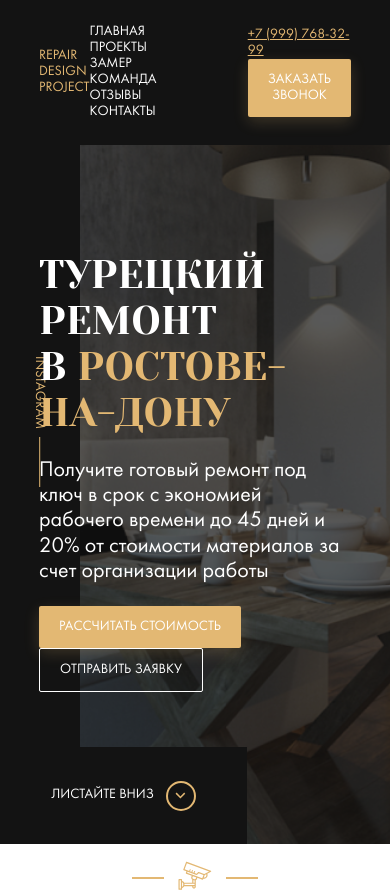
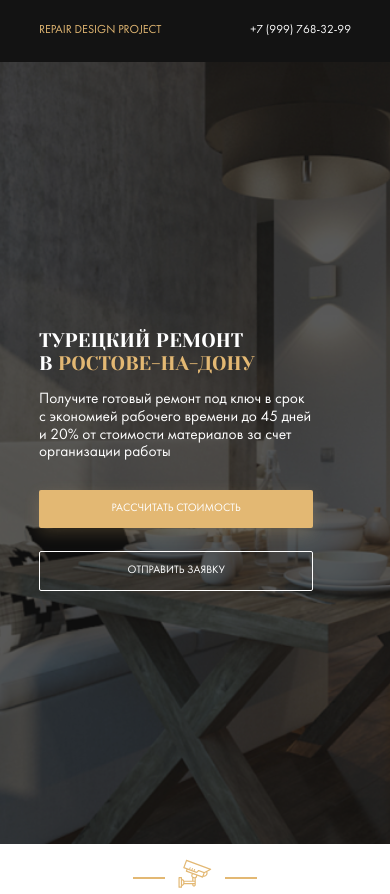
Before and after one commit to Ludmilaiv/repair-design, a website: page index.html in a window 390 px wide. Drawn offline with Linux system fonts and the light colour scheme; files whose address does not match are found by name.

Commit message:
refact: make responsive layout for header and hero

```diff
--- a/sass/_interface.sass
+++ b/sass/_interface.sass
@@ -3,6 +3,7 @@
   border: none
   border-radius: 2px
   text-transform: uppercase
+  font-size: 0.93rem
   &:hover
     cursor: pointer
   &--primary
--- /dev/null
+++ b/sass/_media.sass
@@ -0,0 +1,39 @@
+@media screen and ( max-width: 1200px )
+  html
+    font-size: 12px
+  &__item
+      margin-right: 1rem
+@media screen and ( max-width: 992px )
+  .nav
+    display: none
+  .hero
+    &__instagram
+      display: none
+    &__content
+      margin-left: 0
+@media screen and ( max-width: 570px )
+  .contacts
+    &__phone
+      margin-right: 0
+      color: $light
+      text-decoration: none
+    &__button
+      display: none
+  .title
+    font-size: 1.64rem
+  .hero
+    &__scroll-down
+      display: none
+    &__content
+      max-width: 22.86rem
+    &__text
+      font-size: 1.29rem
+      margin-bottom: 2.28rem
+    &__button
+      display: block
+      min-width: 22.86rem
+      margin-bottom: 1.85rem
+@media screen and ( max-height: 520px )
+  .hero
+    &__scroll-down
+      display: none
--- a/sass/_settings.sass
+++ b/sass/_settings.sass
@@ -1,8 +1,10 @@
 *, *:before, *:after
   box-sizing: border-box
+html
+  font-size: 14px
 body
   font-family: 'Futura book', sans-serif
-  font-size: 14px
+  font-size: 1rem
 .section
   &-title
     text-align: center
--- a/sass/style.sass
+++ b/sass/style.sass
@@ -7,3 +7,4 @@
 @import 'templates/header'
 @import 'templates/hero'
 @import 'templates/control'
+@import 'media'
--- a/sass/templates/_header.sass
+++ b/sass/templates/_header.sass
@@ -18,7 +18,7 @@
     color: $light
     text-decoration: none
     text-transform: uppercase
-    margin-right: 40px
+    margin-right: 2.85rem
     transition: color 0.2s
     &:hover
       color: $primary
--- a/sass/templates/_hero.sass
+++ b/sass/templates/_hero.sass
@@ -29,8 +29,8 @@
     align-items: center
     left: 0
     bottom: 0
-    min-width: 247px
-    min-height: 97px
+    min-width: 17.6rem
+    min-height: 6.92rem
     background-color: $dark
     text-transform: uppercase
     text-decoration: none
@@ -45,9 +45,10 @@
       margin-left: 12px
   &__content
     position: relative
-    max-width: 670px
+    max-width: 47.85rem
+    margin-left: 4.28rem
   &__text
-    font-size: 22px
+    font-size: 1.57rem
     max-width: 500px
   &__button
     margin-right: 20px
@@ -75,6 +76,6 @@
   font-family: 'Yeseva One', cursive
   font-weight: normal
   text-transform: uppercase
-  font-size: 40px
+  font-size: 2.857rem
   &--primary
     color: $primary
```
Also changed, not shown: css/style.css.
